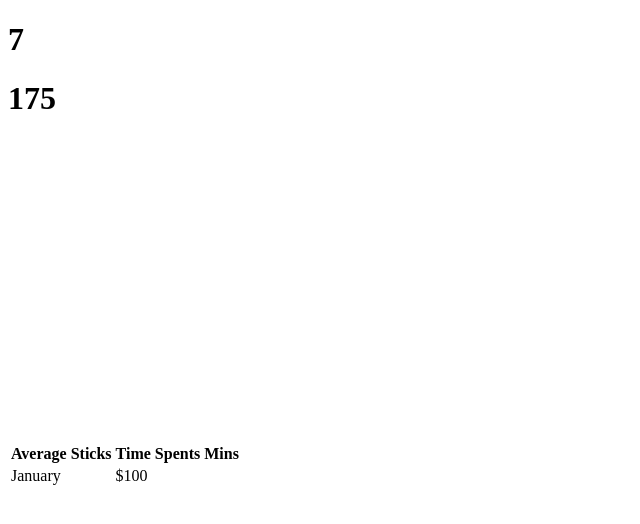
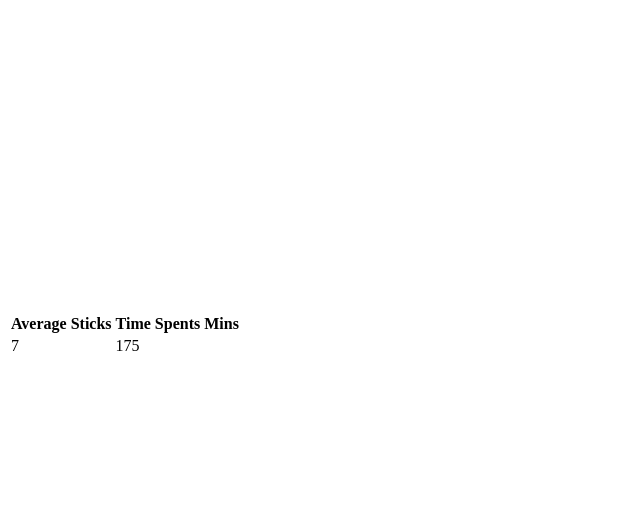
Before and after one commit to 0premthecoder/DataMy, a plain HTML site: page index.html in a window 1280 px wide. Shown: the whole page, without its empty margins (0-640 px from the left). Drawn offline with nearby package versions, Linux system fonts and the light colour scheme.

Commit message:
Update index.html

```diff
--- a/index.html
+++ b/index.html
@@ -11,8 +11,6 @@
 <td id="avg">January</td>
 <td  id="avg1" >$100</td>
 </tr>
-<h1 id="avg"></h1>
-  <h1 id="avg1"></h1>
 <canvas id="myChart" style="width:100%;max-width:600px"></canvas>
 
 <script>
```
